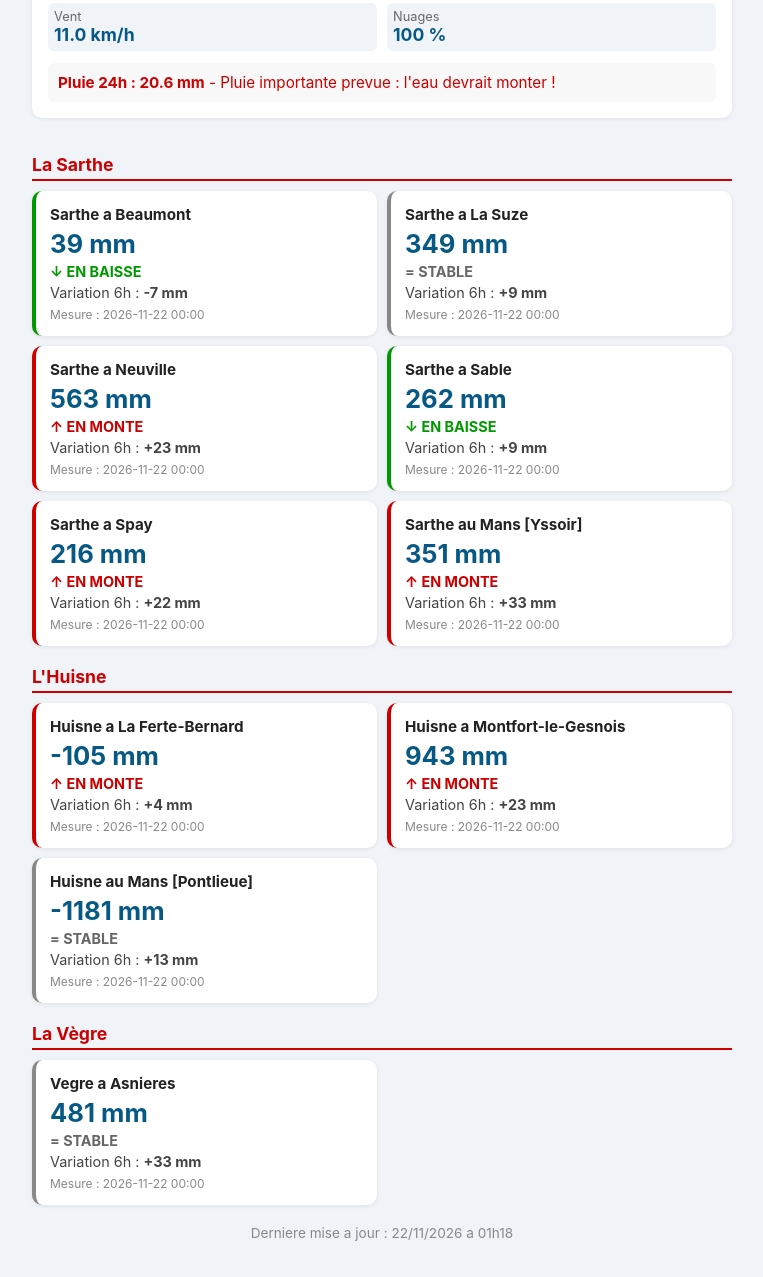
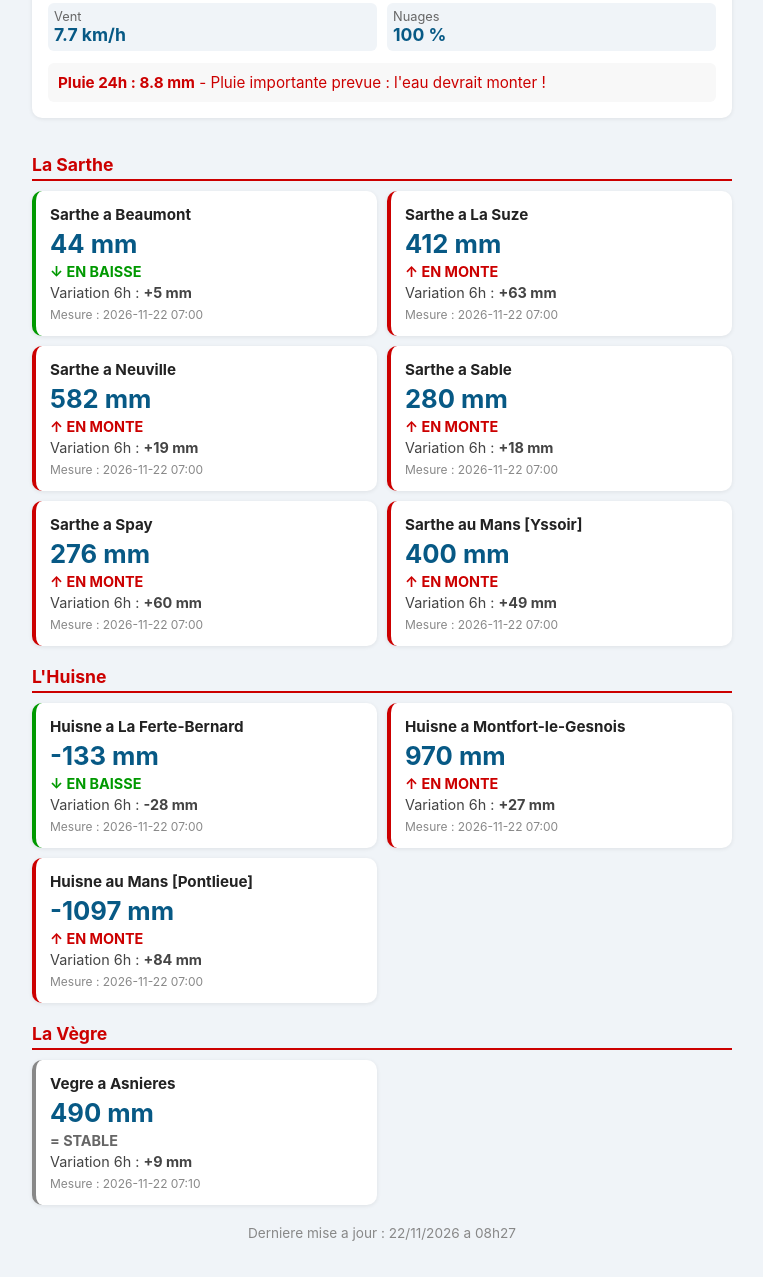
Before and after one commit to abdelziane979-eng/alerte-peche-sarthe, a plain HTML site: page index.html in a window 1280 px wide. Shown: the part 235-1512 px from the top of the page, without its empty margins (258-1021 px from the left). Drawn offline with Linux system fonts and the light colour scheme.

Commit message:
MAJ auto

```diff
--- a/alertes_peche.json
+++ b/alertes_peche.json
@@ -1,9 +1,9 @@
 {
-  "M050061010_montee": "2026-11-17T19:49:30.677606",
+  "M050061010_montee": "2026-11-22T07:27:14.387646",
   "M037151030_baisse": "2026-10-20T11:04:59.988301",
   "M037151030_montee": "2026-10-26T20:31:05.348851",
   "M027061020_montee": "2026-11-18T10:44:00.508486",
-  "M044151010_montee": "2026-10-23T21:07:33.225663",
+  "M044151010_montee": "2026-11-22T07:27:14.920265",
   "M044151010_baisse": "2026-11-17T02:05:51.228517",
   "M042151010_montee": "2026-11-17T19:49:30.746266",
   "M063061010_montee": "2026-11-08T05:55:49.456934",
@@ -11,6 +11,6 @@
   "M058302010_montee": "2026-11-18T10:44:00.745382",
   "M020061010_montee": "2026-11-18T10:44:00.123846",
   "M025061010_montee": "2026-11-18T10:44:00.316878",
-  "M052061010_montee": "2026-11-17T10:40:50.403200",
+  "M052061010_montee": "2026-11-22T07:27:14.635601",
   "M058302010_baisse": "2026-11-19T09:30:04.186360"
 }
--- a/index.html
+++ b/index.html
@@ -63,86 +63,86 @@
         <div class="meteo">
             <h2>Meteo au Mans</h2>
             <div class="meteo-grid">
-                <div class="meteo-item"><span class="label">Temperature</span><span class="valeur">9.9 C</span></div>
-                <div class="meteo-item"><span class="label">Pression</span><span class="valeur">1000 hPa</span></div>
-                <div class="meteo-item"><span class="label">Vent</span><span class="valeur">11.0 km/h</span></div>
+                <div class="meteo-item"><span class="label">Temperature</span><span class="valeur">9.7 C</span></div>
+                <div class="meteo-item"><span class="label">Pression</span><span class="valeur">995 hPa</span></div>
+                <div class="meteo-item"><span class="label">Vent</span><span class="valeur">7.7 km/h</span></div>
                 <div class="meteo-item"><span class="label">Nuages</span><span class="valeur">100 %</span></div>
             </div>
             <div class="pluie" style="color: #c00;">
-                <strong>Pluie 24h : 20.6 mm</strong> - Pluie importante prevue : l'eau devrait monter !
+                <strong>Pluie 24h : 8.8 mm</strong> - Pluie importante prevue : l'eau devrait monter !
             </div>
         </div>
 <h2 class="riviere">La Sarthe</h2><div class="stations">
             <div class="station tend-baisse">
                 <div class="station-nom">Sarthe a Beaumont</div>
-                <div class="station-hauteur">39 mm</div>
+                <div class="station-hauteur">44 mm</div>
                 <div class="station-tend">↓ EN BAISSE</div>
-                <div class="var">Variation 6h : <strong>-7 mm</strong></div>
-                <div class="station-maj">Mesure : 2026-11-22 00:00</div>
+                <div class="var">Variation 6h : <strong>+5 mm</strong></div>
+                <div class="station-maj">Mesure : 2026-11-22 07:00</div>
             </div>
-            <div class="station tend-stable">
+            <div class="station tend-montee">
                 <div class="station-nom">Sarthe a La Suze</div>
-                <div class="station-hauteur">349 mm</div>
-                <div class="station-tend">= STABLE</div>
-                <div class="var">Variation 6h : <strong>+9 mm</strong></div>
-                <div class="station-maj">Mesure : 2026-11-22 00:00</div>
+                <div class="station-hauteur">412 mm</div>
+                <div class="station-tend">↑ EN MONTE</div>
+                <div class="var">Variation 6h : <strong>+63 mm</strong></div>
+                <div class="station-maj">Mesure : 2026-11-22 07:00</div>
             </div>
             <div class="station tend-montee">
                 <div class="station-nom">Sarthe a Neuville</div>
-                <div class="station-hauteur">563 mm</div>
+                <div class="station-hauteur">582 mm</div>
                 <div class="station-tend">↑ EN MONTE</div>
-                <div class="var">Variation 6h : <strong>+23 mm</strong></div>
-                <div class="station-maj">Mesure : 2026-11-22 00:00</div>
+                <div class="var">Variation 6h : <strong>+19 mm</strong></div>
+                <div class="station-maj">Mesure : 2026-11-22 07:00</div>
             </div>
-            <div class="station tend-baisse">
+            <div class="station tend-montee">
                 <div class="station-nom">Sarthe a Sable</div>
-                <div class="station-hauteur">262 mm</div>
-                <div class="station-tend">↓ EN BAISSE</div>
-                <div class="var">Variation 6h : <strong>+9 mm</strong></div>
-                <div class="station-maj">Mesure : 2026-11-22 00:00</div>
+                <div class="station-hauteur">280 mm</div>
+                <div class="station-tend">↑ EN MONTE</div>
+                <div class="var">Variation 6h : <strong>+18 mm</strong></div>
+                <div class="station-maj">Mesure : 2026-11-22 07:00</div>
             </div>
             <div class="station tend-montee">
                 <div class="station-nom">Sarthe a Spay</div>
-                <div class="station-hauteur">216 mm</div>
+                <div class="station-hauteur">276 mm</div>
                 <div class="station-tend">↑ EN MONTE</div>
-                <div class="var">Variation 6h : <strong>+22 mm</strong></div>
-                <div class="station-maj">Mesure : 2026-11-22 00:00</div>
+                <div class="var">Variation 6h : <strong>+60 mm</strong></div>
+                <div class="station-maj">Mesure : 2026-11-22 07:00</div>
             </div>
             <div class="station tend-montee">
                 <div class="station-nom">Sarthe au Mans [Yssoir]</div>
-                <div class="station-hauteur">351 mm</div>
+                <div class="station-hauteur">400 mm</div>
                 <div class="station-tend">↑ EN MONTE</div>
-                <div class="var">Variation 6h : <strong>+33 mm</strong></div>
-                <div class="station-maj">Mesure : 2026-11-22 00:00</div>
+                <div class="var">Variation 6h : <strong>+49 mm</strong></div>
+                <div class="station-maj">Mesure : 2026-11-22 07:00</div>
             </div></div><h2 class="riviere">L'Huisne</h2><div class="stations">
-            <div class="station tend-montee">
+            <div class="station tend-baisse">
                 <div class="station-nom">Huisne a La Ferte-Bernard</div>
-                <div class="station-hauteur">-105 mm</div>
-                <div class="station-tend">↑ EN MONTE</div>
-                <div class="var">Variation 6h : <strong>+4 mm</strong></div>
-                <div class="station-maj">Mesure : 2026-11-22 00:00</div>
+                <div class="station-hauteur">-133 mm</div>
+                <div class="station-tend">↓ EN BAISSE</div>
+                <div class="var">Variation 6h : <strong>-28 mm</strong></div>
+                <div class="station-maj">Mesure : 2026-11-22 07:00</div>
             </div>
             <div class="station tend-montee">
                 <div class="station-nom">Huisne a Montfort-le-Gesnois</div>
-                <div class="station-hauteur">943 mm</div>
+                <div class="station-hauteur">970 mm</div>
                 <div class="station-tend">↑ EN MONTE</div>
-                <div class="var">Variation 6h : <strong>+23 mm</strong></div>
-                <div class="station-maj">Mesure : 2026-11-22 00:00</div>
+                <div class="var">Variation 6h : <strong>+27 mm</strong></div>
+                <div class="station-maj">Mesure : 2026-11-22 07:00</div>
             </div>
-            <div class="station tend-stable">
+            <div class="station tend-montee">
                 <div class="station-nom">Huisne au Mans [Pontlieue]</div>
-                <div class="station-hauteur">-1181 mm</div>
-                <div class="station-tend">= STABLE</div>
-                <div class="var">Variation 6h : <strong>+13 mm</strong></div>
-                <div class="station-maj">Mesure : 2026-11-22 00:00</div>
+                <div class="station-hauteur">-1097 mm</div>
+                <div class="station-tend">↑ EN MONTE</div>
+                <div class="var">Variation 6h : <strong>+84 mm</strong></div>
+                <div class="station-maj">Mesure : 2026-11-22 07:00</div>
             </div></div><h2 class="riviere">La Vègre</h2><div class="stations">
             <div class="station tend-stable">
                 <div class="station-nom">Vegre a Asnieres</div>
-                <div class="station-hauteur">481 mm</div>
+                <div class="station-hauteur">490 mm</div>
                 <div class="station-tend">= STABLE</div>
-                <div class="var">Variation 6h : <strong>+33 mm</strong></div>
-                <div class="station-maj">Mesure : 2026-11-22 00:00</div>
+                <div class="var">Variation 6h : <strong>+9 mm</strong></div>
+                <div class="station-maj">Mesure : 2026-11-22 07:10</div>
             </div></div>
-<div class="date">Derniere mise a jour : 22/11/2026 a 01h18</div>
+<div class="date">Derniere mise a jour : 22/11/2026 a 08h27</div>
 </body>
 </html>
```
Also changed, not shown: historique_hauteurs.json.
